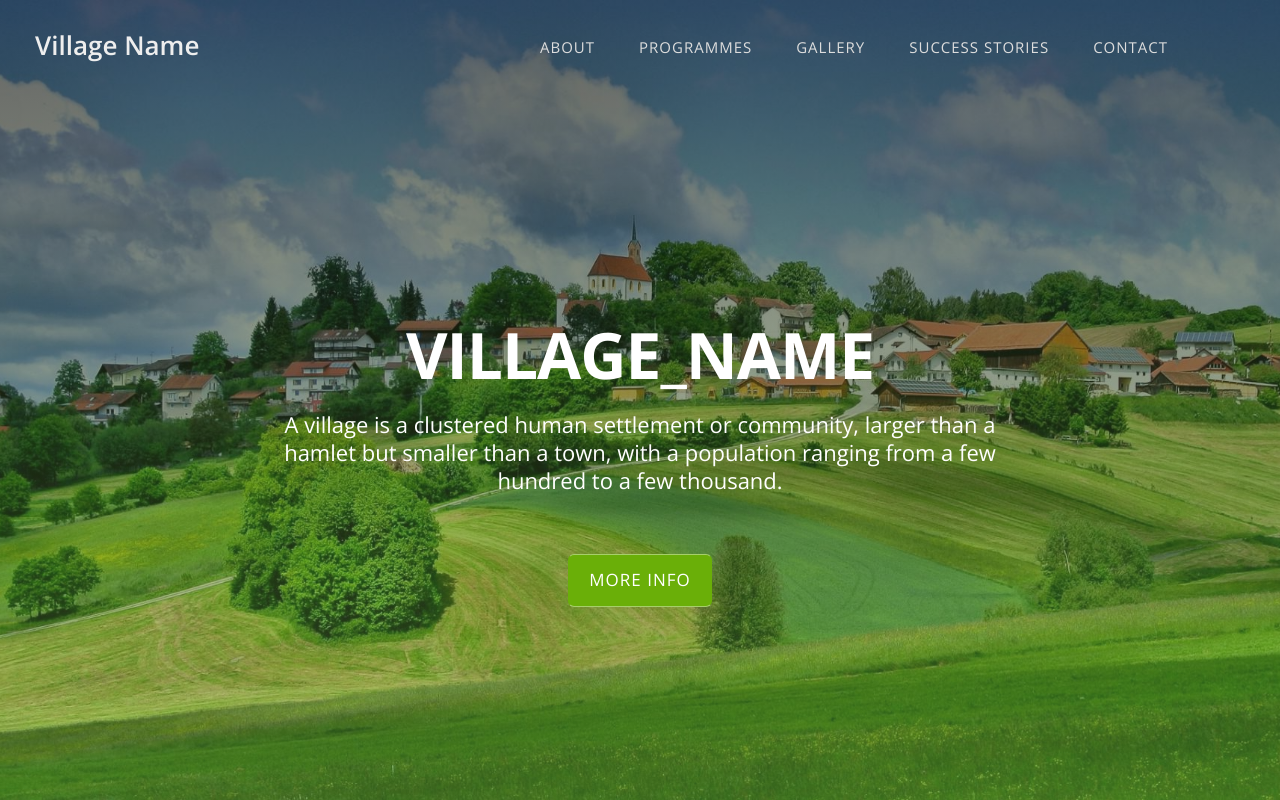
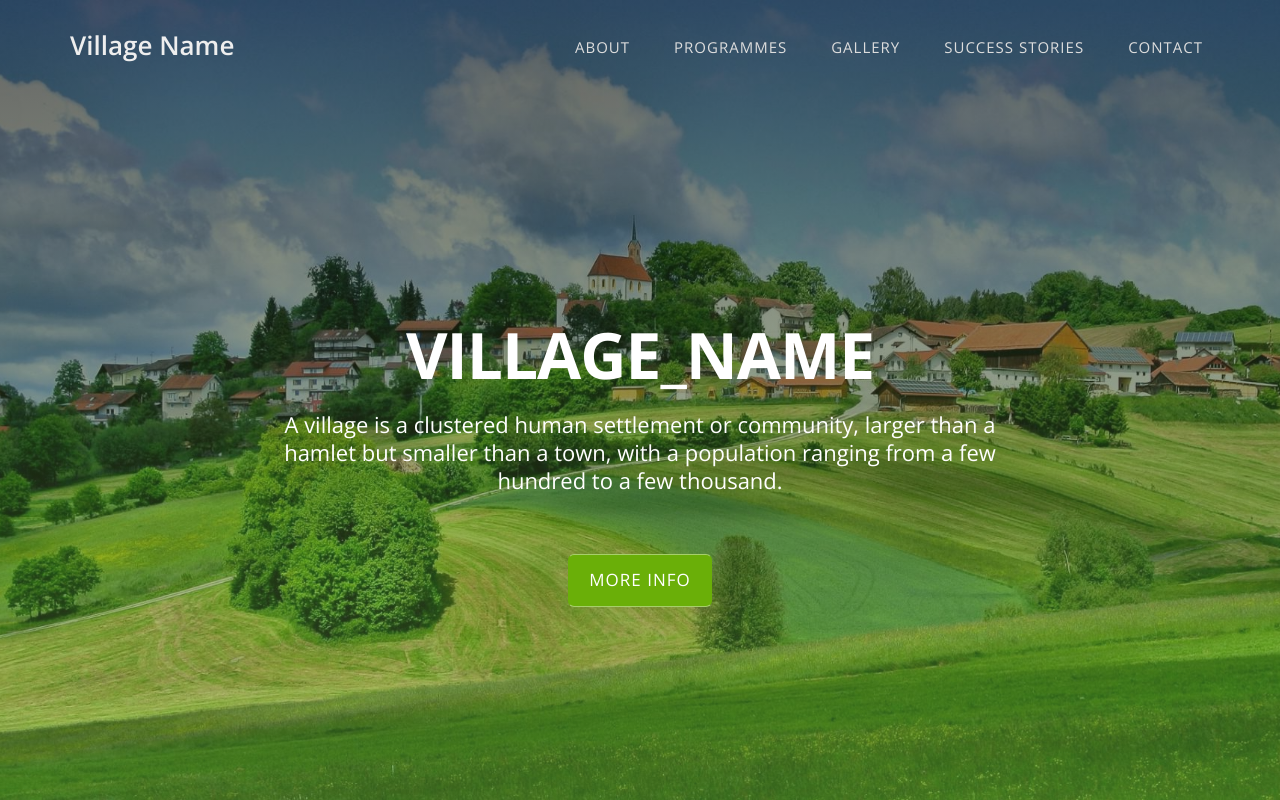
Before and after one commit to amansachdev-dev/village-site, a plain HTML site: page index.html in a window 1280 px wide. Drawn offline with nearby package versions, Linux system fonts and the light colour scheme; a script that the page names is missing.

Commit message:
Update style.css

```diff
--- a/css/style.css
+++ b/css/style.css
@@ -83,7 +83,7 @@ hr {
 	transition: all 0.8s;
 }
 #menu.navbar-default {
-	margin-right: +200px;
+
 	background-color: rgba(248, 248, 248, 0);
 	border-color: rgba(231, 231, 231, 0);
 }
```
